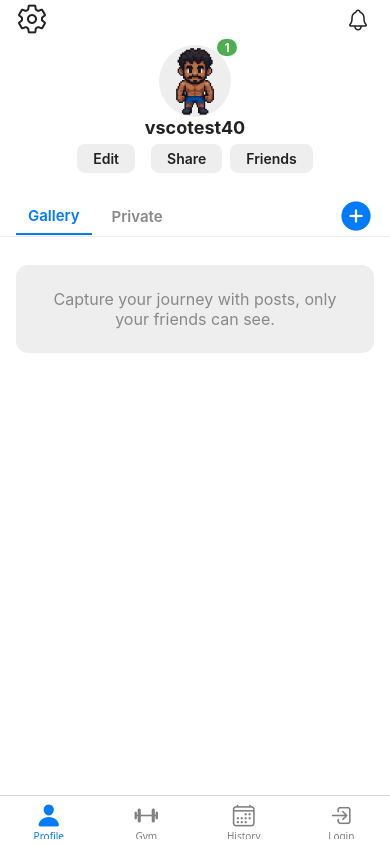
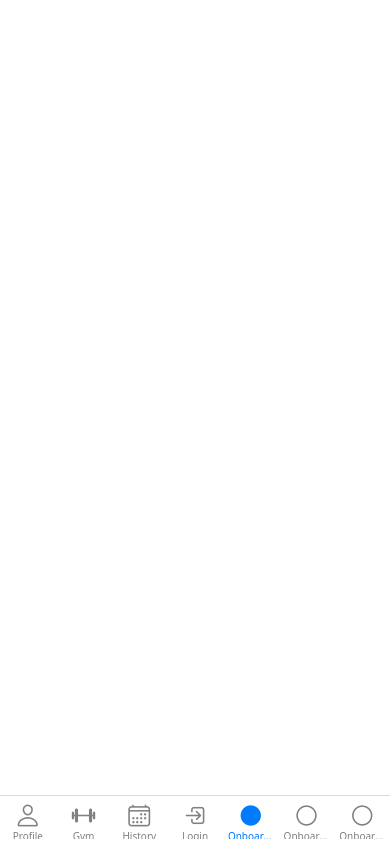
Before and after one commit to aliiqbal24/FitPal---Mobile-App, a React Native app: screen /Onboarding1 in a window 390 px wide. Built offline with nearby package versions, Linux system fonts and the light colour scheme.

Commit message:
Add blank onboarding screens

```diff
--- a/src/navigation/RootNavigator.js
+++ b/src/navigation/RootNavigator.js
@@ -4,6 +4,9 @@ import TabNavigator from './TabNavigator';
 import SettingsScreen from '../screens/SettingsScreen';
 import ActivityScreen from '../screens/ActivityScreen';
 import FriendsScreen from '../screens/FriendsScreen';
+import Onboarding1Screen from '../screens/Onboarding1Screen';
+import Onboarding2Screen from '../screens/Onboarding2Screen';
+import Onboarding3Screen from '../screens/Onboarding3Screen';
 
 const Stack = createNativeStackNavigator();
 
@@ -14,6 +17,9 @@ export default function RootNavigator() {
       <Stack.Screen name="Settings" component={SettingsScreen} />
       <Stack.Screen name="Activity" component={ActivityScreen} />
       <Stack.Screen name="Friends" component={FriendsScreen} />
+      <Stack.Screen name="Onboarding1" component={Onboarding1Screen} />
+      <Stack.Screen name="Onboarding2" component={Onboarding2Screen} />
+      <Stack.Screen name="Onboarding3" component={Onboarding3Screen} />
     </Stack.Navigator>
   );
 }
--- a/src/navigation/TabNavigator.js
+++ b/src/navigation/TabNavigator.js
@@ -5,6 +5,9 @@ import GymScreen from '../screens/GymScreen';
 import HistoryScreen from '../screens/HistoryScreen';
 import LoginScreen from '../screens/LoginScreen';
 import ProfileScreen from '../screens/ProfileScreen';
+import Onboarding1Screen from '../screens/Onboarding1Screen';
+import Onboarding2Screen from '../screens/Onboarding2Screen';
+import Onboarding3Screen from '../screens/Onboarding3Screen';
 
 const Tab = createBottomTabNavigator();
 
@@ -23,6 +26,12 @@ export default function TabNavigator() {
             iconName = focused ? 'calendar' : 'calendar-outline';
           } else if (route.name === 'Login') {
             iconName = focused ? 'log-in' : 'log-in-outline';
+          } else if (
+            route.name === 'Onboarding1' ||
+            route.name === 'Onboarding2' ||
+            route.name === 'Onboarding3'
+          ) {
+            iconName = focused ? 'ellipse' : 'ellipse-outline';
           }
 
           return <Ionicons name={iconName} size={size} color={color} />;
@@ -36,6 +45,9 @@ export default function TabNavigator() {
       <Tab.Screen name="Gym" component={GymScreen} />
       <Tab.Screen name="History" component={HistoryScreen} />
       <Tab.Screen name="Login" component={LoginScreen} />
+      <Tab.Screen name="Onboarding1" component={Onboarding1Screen} />
+      <Tab.Screen name="Onboarding2" component={Onboarding2Screen} />
+      <Tab.Screen name="Onboarding3" component={Onboarding3Screen} />
     </Tab.Navigator>
   );
 }
--- /dev/null
+++ b/src/screens/Onboarding1Screen.js
@@ -0,0 +1,13 @@
+import React from 'react';
+import { SafeAreaView, StyleSheet } from 'react-native';
+
+export default function Onboarding1Screen() {
+  return <SafeAreaView style={styles.container} />;
+}
+
+const styles = StyleSheet.create({
+  container: {
+    flex: 1,
+    backgroundColor: '#fff',
+  },
+});
--- /dev/null
+++ b/src/screens/Onboarding2Screen.js
@@ -0,0 +1,13 @@
+import React from 'react';
+import { SafeAreaView, StyleSheet } from 'react-native';
+
+export default function Onboarding2Screen() {
+  return <SafeAreaView style={styles.container} />;
+}
+
+const styles = StyleSheet.create({
+  container: {
+    flex: 1,
+    backgroundColor: '#fff',
+  },
+});
--- /dev/null
+++ b/src/screens/Onboarding3Screen.js
@@ -0,0 +1,13 @@
+import React from 'react';
+import { SafeAreaView, StyleSheet } from 'react-native';
+
+export default function Onboarding3Screen() {
+  return <SafeAreaView style={styles.container} />;
+}
+
+const styles = StyleSheet.create({
+  container: {
+    flex: 1,
+    backgroundColor: '#fff',
+  },
+});
```
